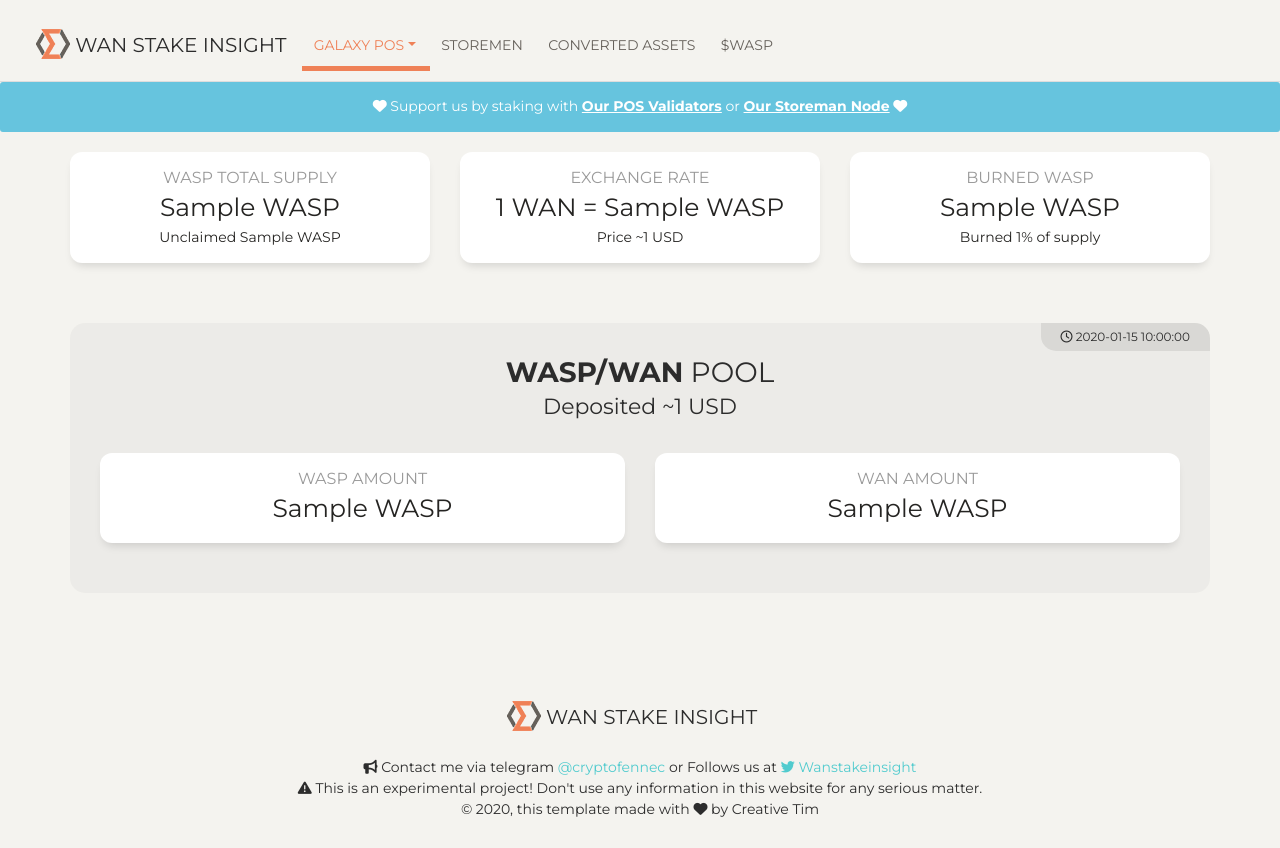
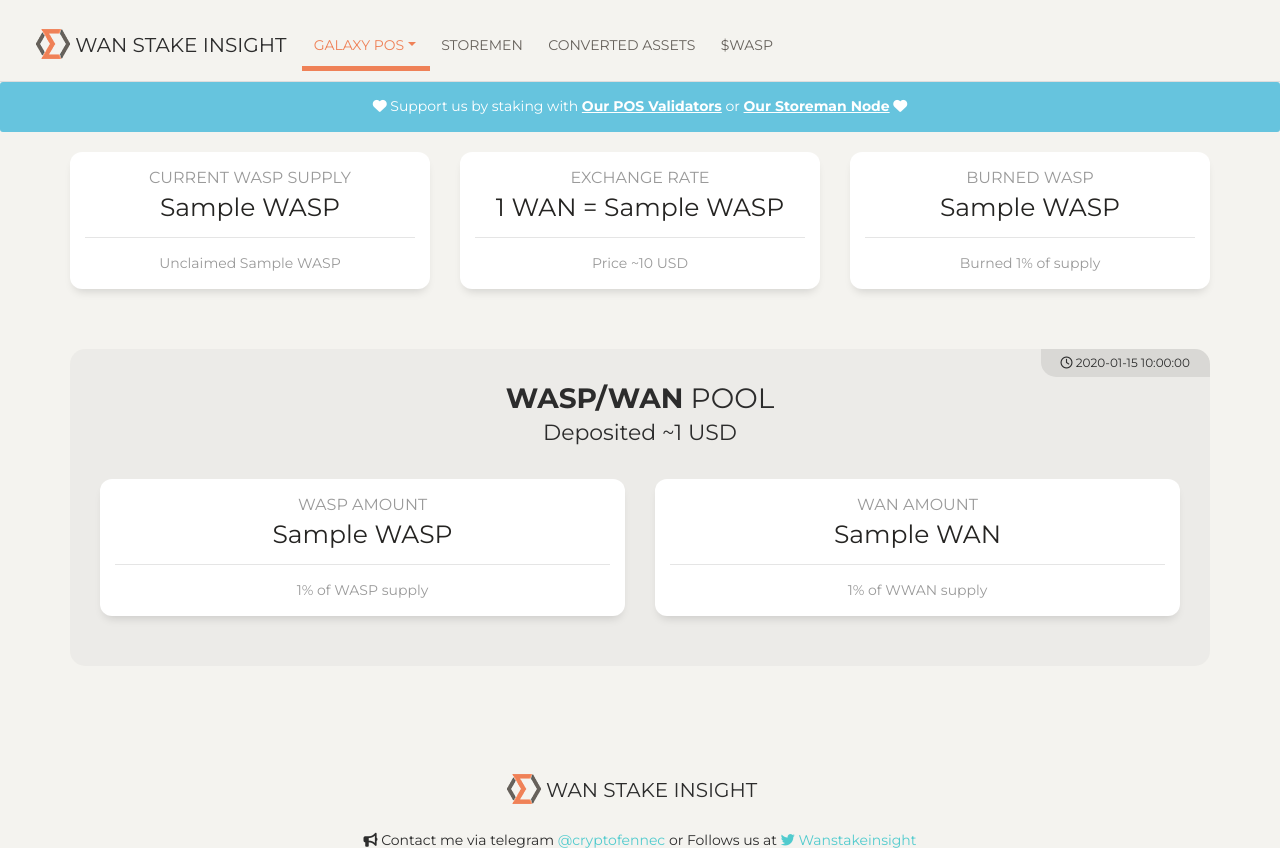
Before and after one commit to wandevs/wanstakeinsight, a CodeIgniter app: the page made by application/views/wasp.php in a window 1280 px wide. Shown: the top 848 px of the page. Before the commit the page ends 817 px from the top, so only its background shows below. Run offline with CodeIgniter, Linux system fonts and the light colour scheme; the template is opened without the code that fills it: most values are stand-ins (such as "Sample title", 1, 10 or a date in 2020); data that the repository does not hold is empty; some libraries are stand-ins or nearby versions.

Commit message:
Updated horizon bar / added percentage of liq

```diff
--- a/application/controllers/Token.php
+++ b/application/controllers/Token.php
@@ -507,7 +507,10 @@ table.cinereousTable thead th:first-child {
 		sleep(1);
 
 		$burned = $this->_getTokenBalance('0x0000000000000000000000000000000000000001','0x8b9f9f4aa70b1b0d586be8adfb19c1ac38e05e9a')/WAN_DIGIT;
+		sleep(1);
 
+
+		$wwan_supply = $this->_getTokenSupply('0xDABd997Ae5e4799be47D6e69d9431615cbA28F48','WAN')/WAN_DIGIT;
 
 		$rate = $token0/$token1;
 		$wan_reflect = $token0/$rate;
@@ -517,11 +520,14 @@ table.cinereousTable thead th:first-child {
 		$view['wasp_unclaimed'] = number_format($unclaim);
 		$view['wasp_burned'] = number_format($burned);
 		$view['wasp_burned_percent'] = number_format($burned*100/$wasp_supply,2);
+
 		$view['exchange_rate'] = number_format($token0/$token1,2);
 		$view['wasp_price'] = number_format($price['WAN']['USD']/$rate,4);
 		$view['pool_size'] = number_format($wan_reflect*$price['WAN']['USD']+$token1*$price['WAN']['USD']);
 		$view['pool_wasp'] = number_format($token0);
+		$view['pool_wasp_percentage'] = number_format($token0*100/$wasp_supply,2);
 		$view['pool_wan'] = number_format($token1);
+		$view['pool_wan_percentage'] = number_format($token1*100/$wwan_supply,2);
 		$view['timestamp'] = date('Y-m-d H:i',time()).'Z';
 		$view['web_title'] = '$WASP TOKEN';
         $this->load->view('wasp',$view);
--- a/application/views/token.php
+++ b/application/views/token.php
@@ -17,7 +17,7 @@
 
                             </div>
                         </div>
-						<div class="card-footer text-center"><?php echo $wanchain_asset_count?> Assets</div>
+						<div class="card-footer text-center"><hr/><div class="stats"><?php echo $wanchain_asset_count?> Assets</div></div>
                     </div>
                 </div>
                 <div class="col-lg-6">
@@ -35,7 +35,7 @@
 
                             </div>
                         </div>
-						<div class="card-footer text-center"><?php echo $ethereum_asset_count?> Assets</div>
+						<div class="card-footer text-center"><hr/><div class="stats"><?php echo $ethereum_asset_count?> Assets</div></div>
                     </div>
                 </div>
                </div>
--- a/application/views/wasp.php
+++ b/application/views/wasp.php
@@ -8,16 +8,17 @@
                             <div class="row">
                                 <div class="col-12">
                                     <div class="numbers text-center">
-                                        <p class="card-category">WASP TOTAL SUPPLY</b></p>
+                                        <p class="card-category">CURRENT WASP SUPPLY</b></p>
                                         <p class="card-title" style="font-size:25px;">
-										<?php echo $wasp_supply?> WASP
+
+											<?php echo $wasp_supply?> WASP
                                         </p>
                                     </div>
                                 </div>
 
                             </div>
                         </div>
-						<div class="card-footer text-center">Unclaimed <?php echo $wasp_unclaimed?> WASP</div>
+						<div class="card-footer text-center"><hr/><div class="stats">Unclaimed <?php echo $wasp_unclaimed?> WASP</div></div>
                     </div>
                 </div>
                 <div class="col-sm-6 col-lg-4">
@@ -35,7 +36,7 @@
 
                             </div>
                         </div>
-						<div class="card-footer text-center">Price ~<?php echo $wasp_burned_percent?> USD</div>
+						<div class="card-footer text-center"><hr/><div class="stats">Price ~<?php echo $wasp_price?> USD</div></div>
                     </div>
                 </div>
 				<div class="col-md-12 col-lg-4">
@@ -53,7 +54,7 @@
 
                             </div>
                         </div>
-						<div class="card-footer text-center">Burned <?php echo $wasp_burned_percent?>% of supply</div>
+						<div class="card-footer text-center"><hr/><div class="stats">Burned <?php echo $wasp_burned_percent?>% of supply</div></div>
                     </div>
                 </div>
                </div>
@@ -76,10 +77,10 @@
                                         </p>
                                     </div>
                                 </div>
-                                <div class="card-footer text-center"></div>
+
                             </div>
                         </div>
-
+						<div class="card-footer text-center"><hr/><div class="stats"><?php echo $pool_wasp_percentage?>% of WASP supply</div></div>
                     </div>
                 </div>
                 <div class="col-md-6">
@@ -90,14 +91,14 @@
                                     <div class="numbers text-center">
                                         <p class="card-category">WAN AMOUNT</b></p>
                                         <p class="card-title" style="font-size:25px;">
-											<?php echo $pool_wan?> WASP
+											<?php echo $pool_wan?> WAN
                                         </p>
                                     </div>
                                 </div>
 
                             </div>
                         </div>
-						<div class="card-footer text-center"></div>
+						<div class="card-footer text-center"><hr/><div class="stats"><?php echo $pool_wan_percentage?>% of WWAN supply</div></div>
                     </div>
                 </div>
                </div>
```
